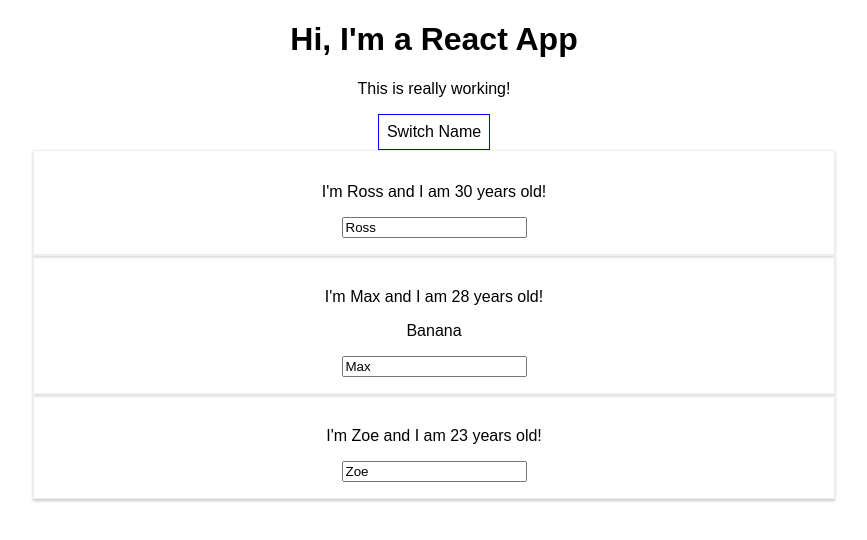
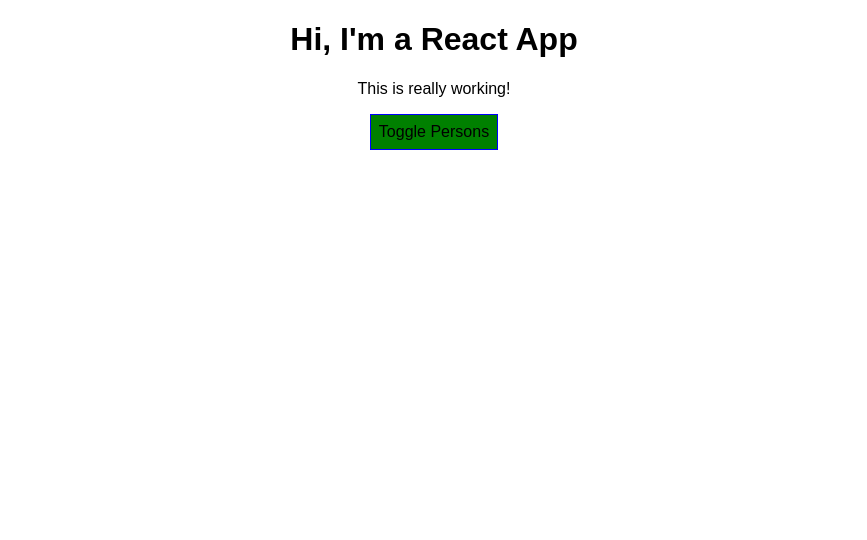
Before and after one commit to nym1k/react-complete-guide, a React (Create React App) app: page / in a window 1280 px wide. Shown: the top 540 px of the page, without its empty margins (206-1073 px from the left). Built offline with nearby package versions, Linux system fonts and the light colour scheme.

Commit message:
Section 5 - Styling: Added Radium to project

```diff
--- a/package.json
+++ b/package.json
@@ -3,6 +3,7 @@
   "version": "0.1.0",
   "private": true,
   "dependencies": {
+    "radium": "^0.26.0",
     "react": "^16.9.0",
     "react-dom": "^16.9.0",
     "react-scripts": "1.1.5"
--- a/src/App.css
+++ b/src/App.css
@@ -1,3 +1,11 @@
 .App {
   text-align: center;
 }
+
+.red {
+  color: red;
+}
+
+.bold {
+  font-weight: bold;
+}
--- a/src/App.js
+++ b/src/App.js
@@ -1,15 +1,17 @@
 import React, { Component } from 'react';
 import './App.css';
+import Radium from 'radium';
 import Person from './Person/Person'
 
 class App extends Component {
   state = {
     persons: [
-      { name: 'Ross', age: 30 },
-      { name: 'Max', age: 28 },
-      { name: 'Zoe', age: 23 }
+      { id: 'sadfg', name: 'Ross', age: 30 },
+      { id: 'qwert', name: 'Max', age: 28 },
+      { id: 'zxcvb', name: 'Zoe', age: 23 }
     ],
-    otherState: 'some other value'
+    otherState: 'some other value',
+    showPersons: false
   }
 
   switchNameHandler = (newName) => {
@@ -24,46 +26,90 @@
     } )
   }
 
-  nameChangedHandler = (event) => {
-    this.setState({
-      persons: [
-        { name: 'Ross', age: 30 },
-        { name: event.target.value, age: 29 },
-        { name: 'Zoe', age: 23 }
-      ]
+  nameChangedHandler = (event, id) => {
+    const personIndex = this.state.persons.findIndex(p => {
+      return p.id === id;
     })
+
+    const person = {
+      ...this.state.persons[personIndex]
+    };
+
+    person.name = event.target.value;
+
+    const persons = [...this.state.persons];
+    persons[personIndex] = person;
+
+    this.setState({ persons: persons });
+  }
+
+  deletePersonHandler = (personIndex) => {
+    // const persons = this.state.persons.slice();
+    const persons = [...this.state.persons];
+    persons.splice(personIndex, 1);
+    this.setState({persons: persons});
+  }
+
+  togglePersonsHandler = () => {
+    const doesShow = this.state.showPersons;
+    this.setState({showPersons: !doesShow});
   }
 
   render() {
     const style = {
-      backgroundColor: 'white',
+      backgroundColor: 'green',
       font: 'inherit',
       border: '1px solid blue',
       padding: '8px',
-      cursor: 'pointer'
+      cursor: 'pointer',
+      ':hover': {
+        backgroundColor: 'lightgreen',
+        color: 'black'
+      }
     };
+
+    let persons = null;
+
+    if ( this.state.showPersons ) {
+      persons = (
+        <div>
+          {this.state.persons.map((person, index) => {
+            return <Person
+              age={person.age}
+              click={() => this.deletePersonHandler(index)}
+              key={person.id}
+              name={person.name}
+              changed={(event) => this.nameChangedHandler(event, person.id)} />
+          })}
+        </div>
+      );
+
+      style.backgroundColor = 'red';
+      style[':hover'] = {
+        backgroundColor: 'salmon',
+        color: 'black'
+      }
+    }
+
+    let classes = [];
+    if (this.state.persons.length <= 2) {
+      classes.push('red'); // classes = ['red']
+    }
+    if (this.state.persons.length <= 1) {
+      classes.push('bold'); // classes = ['red', 'bold']
+    }
 
     return (
       <div className="App">
         <h1>Hi, I'm a React App</h1>
-        <p>This is really working!</p>
+        <p className={classes.join(' ')}>This is really working!</p>
         <button
           style={style}
-          onClick={() => this.switchNameHandler('Maximilian!!')}>Switch Name</button>
-        <Person
-          name={this.state.persons[0].name}
-          age={this.state.persons[0].age} />
-        <Person
-          name={this.state.persons[1].name}
-          age={this.state.persons[1].age}
-          click={this.switchNameHandler.bind(this, 'Max!')}
-          changed={this.nameChangedHandler}>Banana</Person>
-        <Person
-          name={this.state.persons[2].name}
-          age={this.state.persons[2].age} />
+          onClick={this.togglePersonsHandler}>Toggle Persons</button>
+        {persons}
       </div>
     );
   }
 }
 
-export default App;
+export default Radium(App);
```
Also changed, not shown: 1 other file (tests, documents, lock files or other folders).
